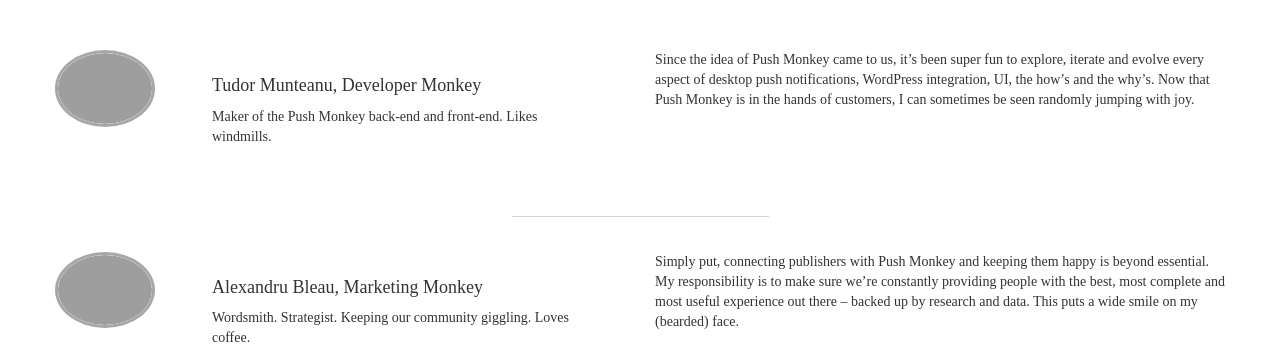
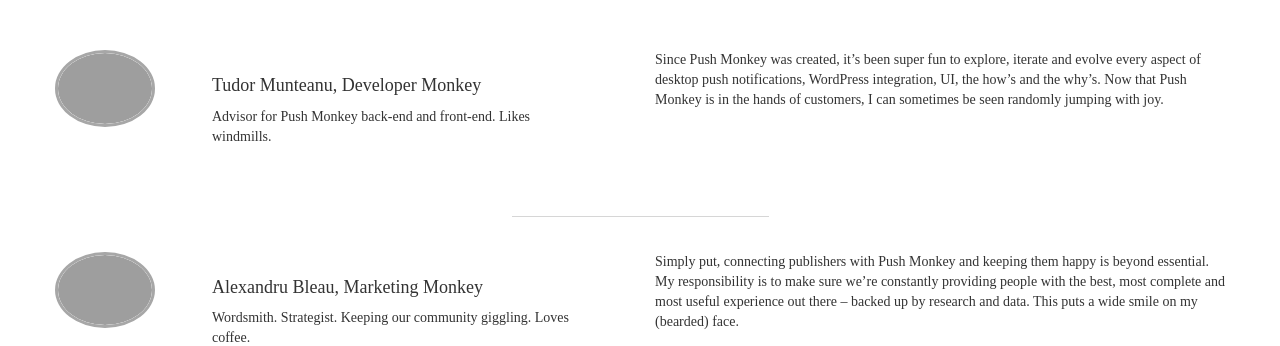
Before and after one commit to judevcoder/push-django-project, a Django app: template home/templates/team.html in a window 1280 px wide. Shown: the part 655-1001 px from the top of the page. Run offline with Django 3.2, Linux system fonts and the light colour scheme; the template is opened without the code that fills it, so the values that code supplies are empty; some libraries are stand-ins or nearby versions; some web fonts are replaced; grey boxes are pictures that could not be loaded.

Commit message:
update team page

```diff
--- a/home/templates/team.html
+++ b/home/templates/team.html
@@ -38,14 +38,14 @@
 <div class="wpb_text_column wpb_content_element  behindteam-text">
 <div class="wpb_wrapper">
 <h3><strong>Tudor Munteanu, Developer Monkey</strong></h3>
-<p>Maker of the Push Monkey back-end and front-end. Likes windmills.</p>
+<p>Advisor for Push Monkey back-end and front-end. Likes windmills.</p>
 
 </div>
 </div>
 </div></div></div><div class="wpb_column vc_column_container vc_col-sm-6"><div class="vc_column-inner "><div class="wpb_wrapper">
 <div class="wpb_text_column wpb_content_element  behindteam-paragraph">
 <div class="wpb_wrapper">
-<p>Since the idea of Push Monkey came to us, it’s been super fun to explore, iterate and evolve every aspect of desktop push notifications, WordPress integration, UI, the how’s and the why’s. Now that Push Monkey is in the hands of customers, I can sometimes be seen randomly jumping with joy.</p>
+<p>Since Push Monkey was created, it’s been super fun to explore, iterate and evolve every aspect of desktop push notifications, WordPress integration, UI, the how’s and the why’s. Now that Push Monkey is in the hands of customers, I can sometimes be seen randomly jumping with joy.</p>
 
 </div>
 </div>
```
